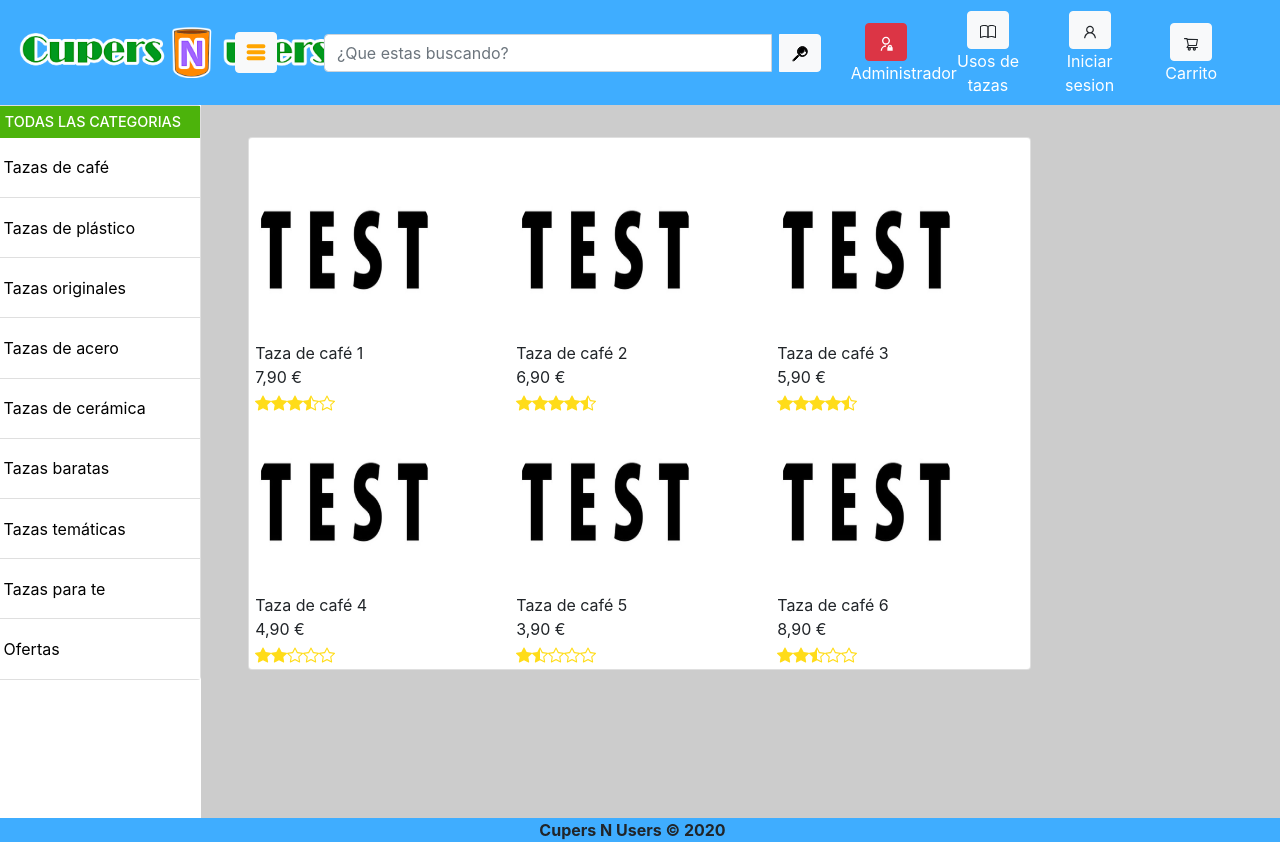
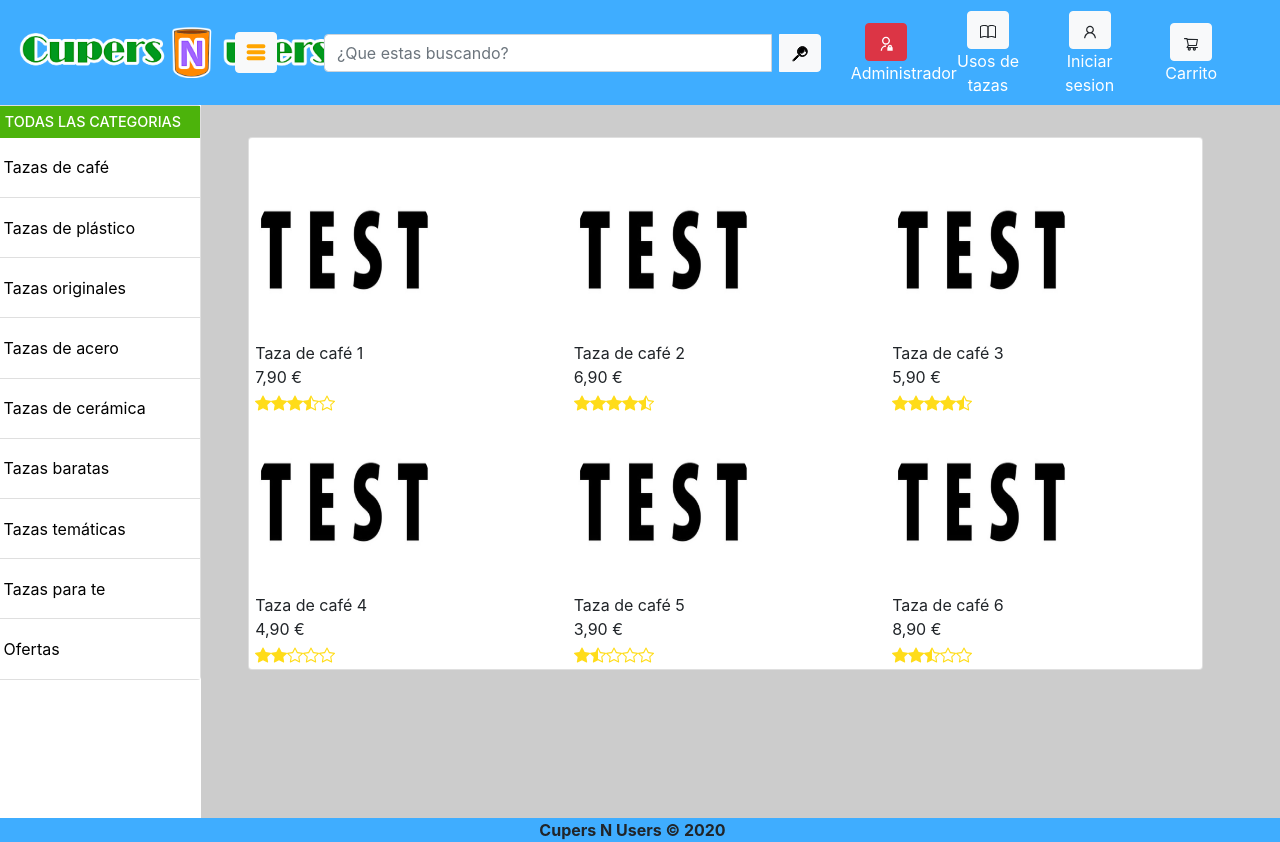
Before and after one commit to alexandergf/CupersNUsers, a React (Create React App) app in the folder frontend/: page / in a window 1280 px wide. Built offline with nearby package versions, Linux system fonts and the light colour scheme.

Commit message:
Pequeño arreglo

```diff
--- a/frontend/src/componentes/index/pantallaInicial.js
+++ b/frontend/src/componentes/index/pantallaInicial.js
@@ -1,13 +1,12 @@
 import React, { Component } from 'react';
 import {Container,Col,Row} from 'react-bootstrap';
 import Productos from '../productos/contenedorProductos';
-import MenuDesplegable from './menuDesplegable';
 export default class pantallaInicial extends Component {
     render() {
         return (
             <Container fluid>
                 <Row>
-                    <Col sm={10}>
+                    <Col>
                         <Row>
 
                         </Row>
```
